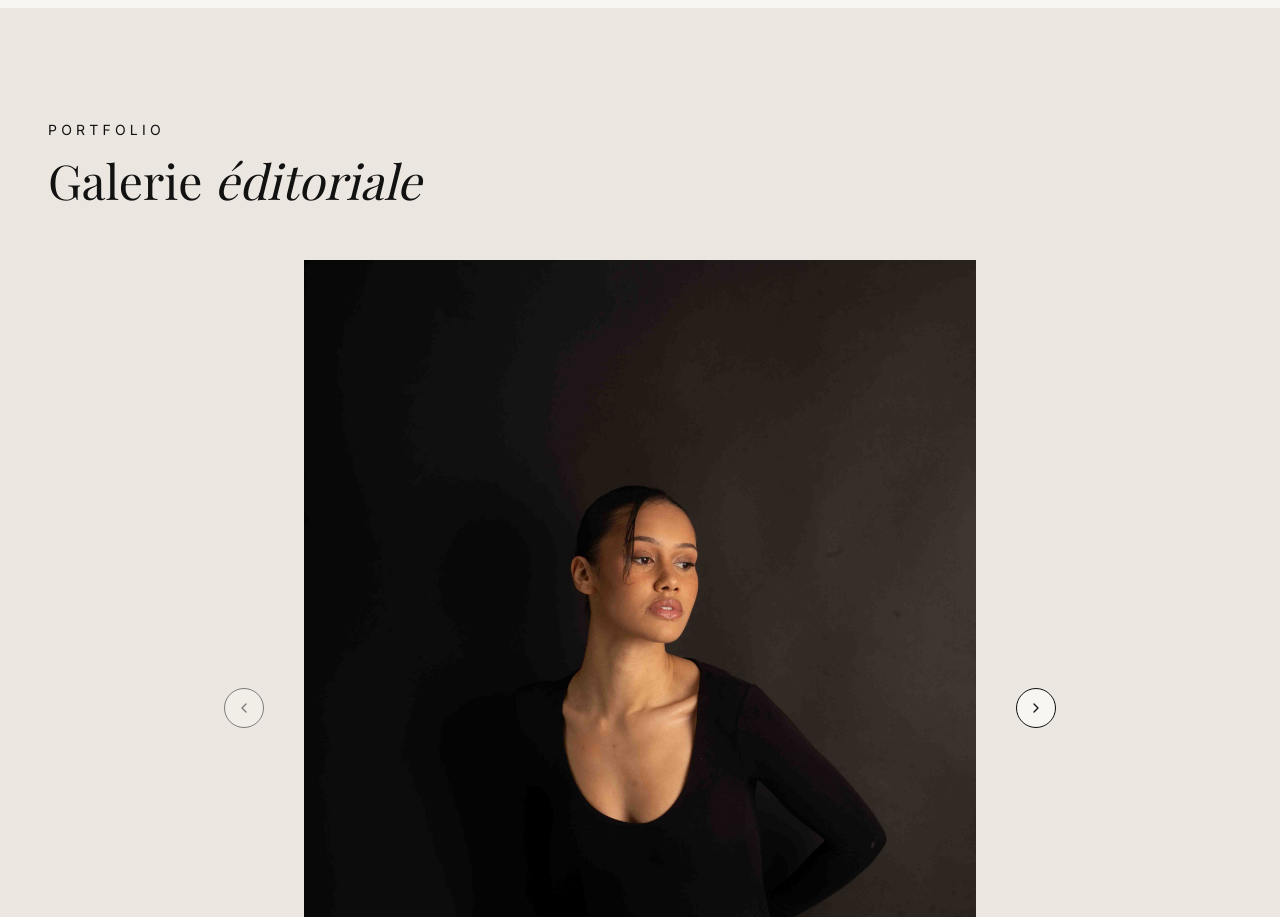
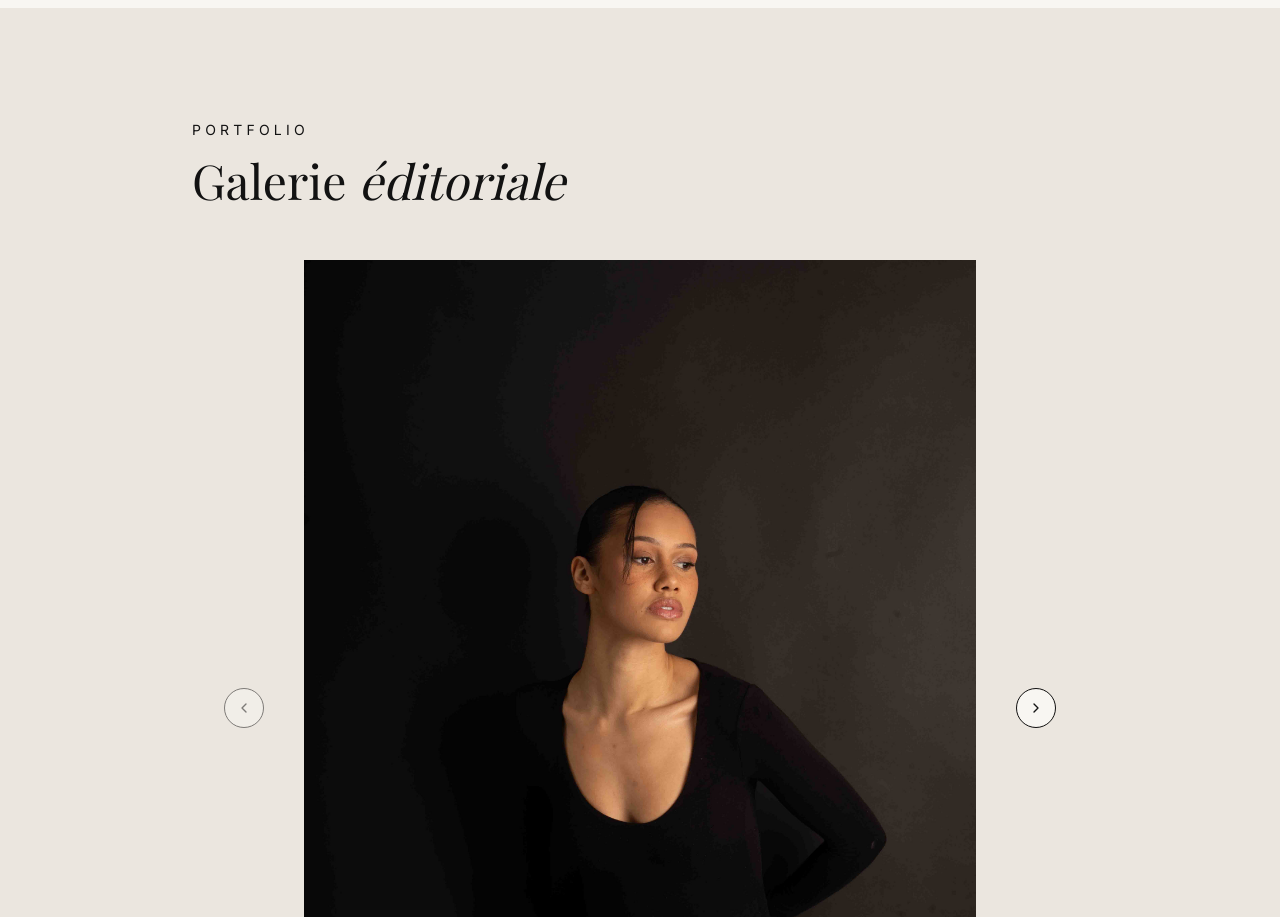
Before and after one commit to Yawleen/janisse-constable-website, a Next.js app: page / in a window 1280 px wide. Shown: the part 3440-4357 px from the top of the page. Built offline with nearby package versions, Linux system fonts and the light colour scheme.

Commit message:
style: update CSS in Gallery

```diff
--- a/components/sections/Gallery.tsx
+++ b/components/sections/Gallery.tsx
@@ -39,10 +39,12 @@ const Gallery = () => {
 
   return (
     <section className="bg-[#ebe6df]">
-      <p className="subtitle">Portfolio</p>
-      <h2>
-        Galerie <span className="italic">éditoriale</span>
-      </h2>
+      <div className="max-w-4xl mx-auto">
+        <p className="subtitle">Portfolio</p>
+        <h2>
+          Galerie <span className="italic">éditoriale</span>
+        </h2>
+      </div>
       <Carousel
         setApi={setApi}
         className="w-full max-w-2xl mx-auto mt-10 md:mt-14"
```
